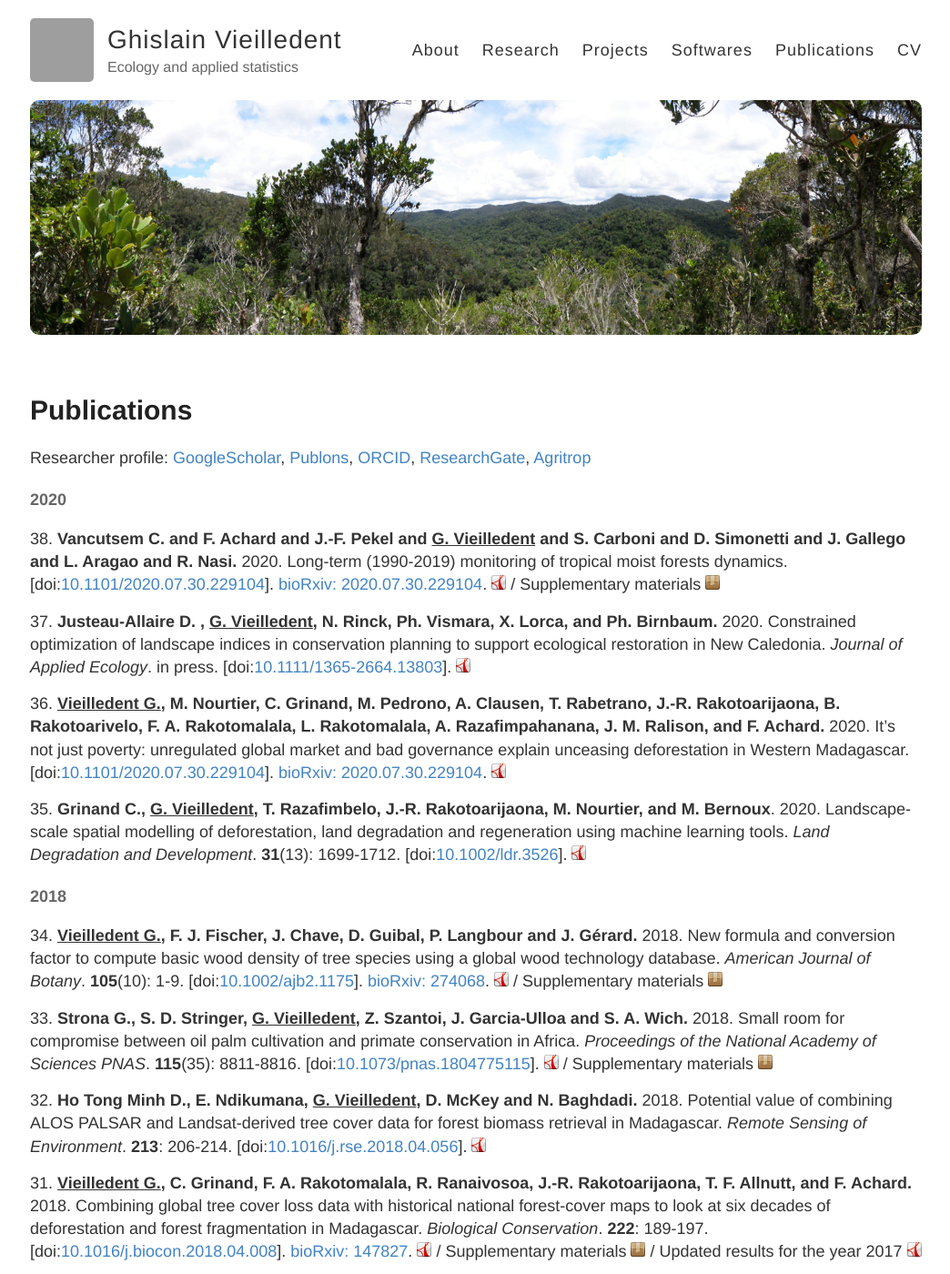
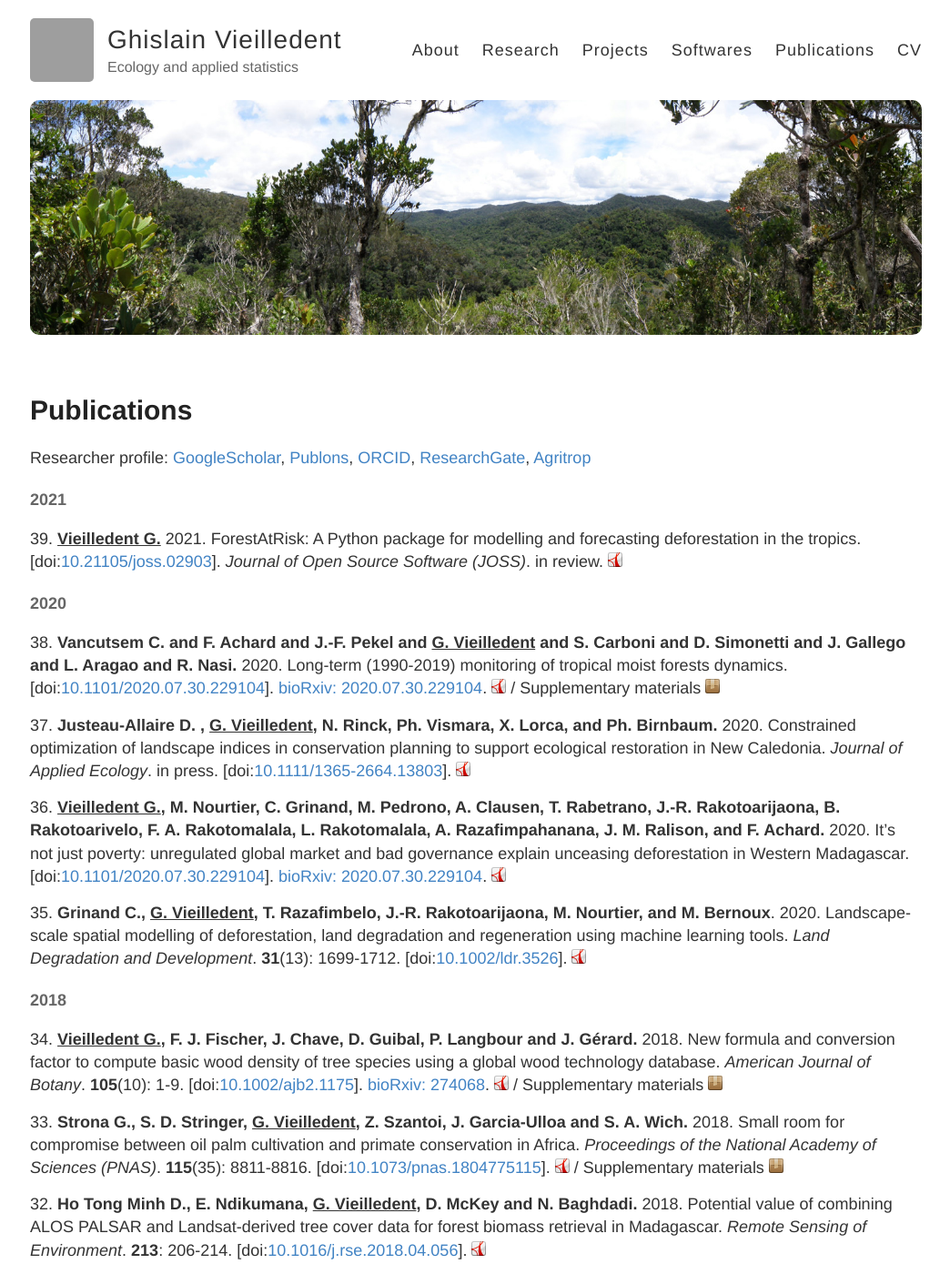
Before and after one commit to ghislainv/ghislainv.github.io, a Jekyll site: the page built from publications.md, in a window 1280 px wide and 1400 px high. Shown: the whole window at 91% size, without its empty margins (117-1161 px from the left). Built offline with Jekyll 4.4.1, drawn with Linux system fonts in a browser that asks for light colours; comment, search, counter and statistics services are not loaded; grey boxes are pictures that could not be loaded.

Commit message:
Adding publication

```diff
--- a/publications.md
+++ b/publications.md
@@ -12,6 +12,12 @@ Researcher profile:
 [Agritrop](https://agritrop.cirad.fr/view/auteurcirad/556.date.html)
 
 <script type='text/javascript' src='https://d1bxh8uas1mnw7.cloudfront.net/assets/embed.js'></script>
+
+#### 2021
+
+39\. **<span style="text-decoration: underline;">Vieilledent G.</span>** 2021. ForestAtRisk: A Python package for modelling and forecasting deforestation in the tropics.
+\[doi:[10.21105/joss.02903](https://doi.org/10.21105/joss.02903)\]. _Journal of Open Source Software (JOSS)_. in review.
+[![manuscript in pdf](/images/logos/logo-pdf.png "manuscript in pdf")](https://raw.githubusercontent.com/openjournals/joss-papers/joss.02903/joss.02903/10.21105.joss.02903.pdf)
 
 #### 2020
 
@@ -46,7 +52,7 @@ Supplementary materials [![supplements](/images/logos/logo-zip.png "supplements"
 Supplementary materials [![supplements](/images/logos/logo-zip.png "supplements")](/publications/Vieilledent2018a-AJB-SM.pdf)
 <div data-badge-popover="right" data-badge-type="4" data-doi="https://doi.org/10.1002/ajb2.1175" class="altmetric-embed"></div>
 
-33\. **Strona G., S. D. Stringer, <span style="text-decoration: underline;">G. Vieilledent</span>, Z. Szantoi, J. Garcia-Ulloa and S. A. Wich.** 2018. Small room for compromise between oil palm cultivation and primate conservation in Africa. _Proceedings of the National Academy of Sciences PNAS_. **115**(35): 8811-8816.
+33\. **Strona G., S. D. Stringer, <span style="text-decoration: underline;">G. Vieilledent</span>, Z. Szantoi, J. Garcia-Ulloa and S. A. Wich.** 2018. Small room for compromise between oil palm cultivation and primate conservation in Africa. _Proceedings of the National Academy of Sciences (PNAS)_. **115**(35): 8811-8816.
 \[doi:[10.1073/pnas.1804775115](https://doi.org/10.1073/pnas.1804775115)\].
 [![manuscript in pdf](/images/logos/logo-pdf.png "manuscript in pdf")](/publications/Strona2018-PNAS.pdf)
 /
```
Also changed, not shown: 1 other file.
